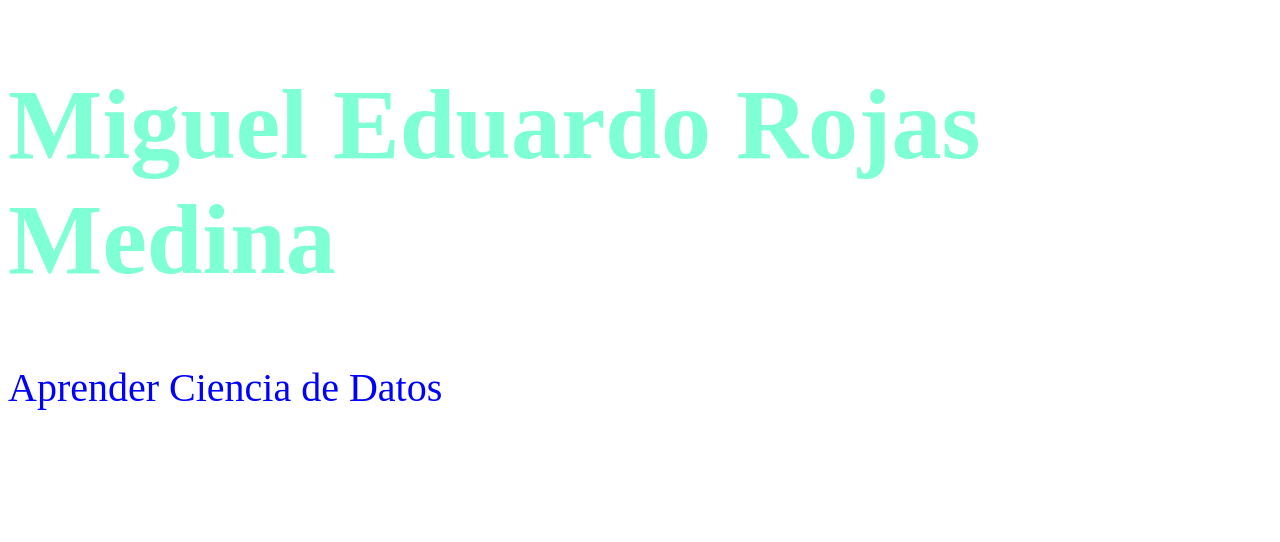
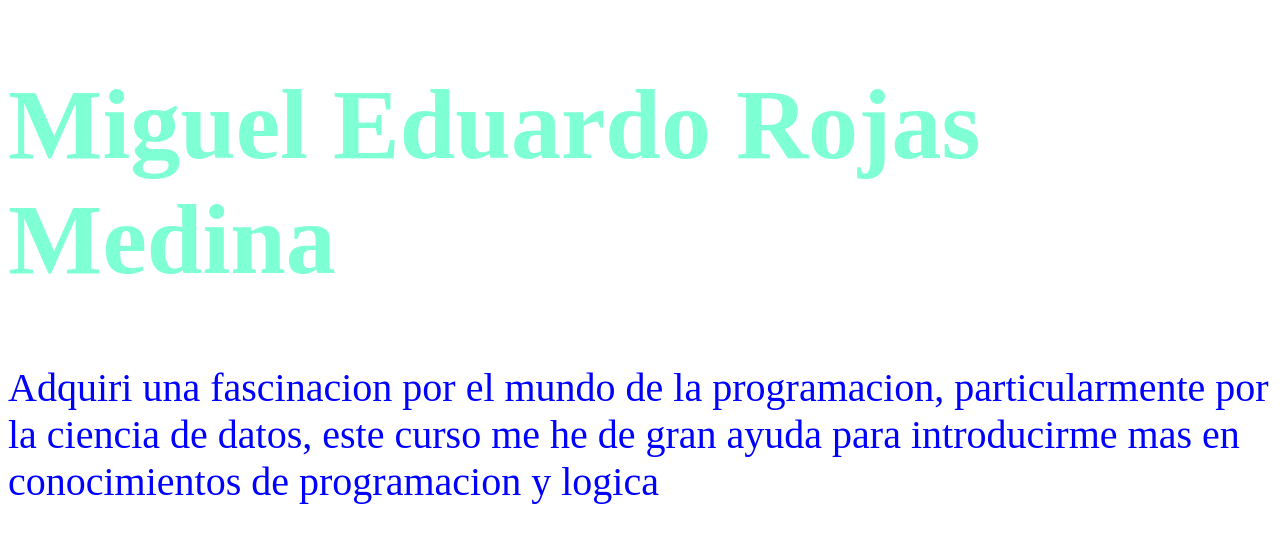
Before and after one commit to Migueerm/web_personal, a plain HTML site: page index.html in a window 1280 px wide. Drawn offline with Linux system fonts and the light colour scheme.

Commit message:
Update index.html

```diff
--- a/index.html
+++ b/index.html
@@ -6,6 +6,6 @@
     </head>
     <body>
         <h1> Miguel Eduardo Rojas Medina</h1>
-        <p> Aprender Ciencia de Datos </p>
+        <p> Adquiri una fascinacion por el mundo de la programacion, particularmente por la ciencia de datos, este curso me he de gran ayuda para introducirme mas en conocimientos de programacion y logica </p>
     </body>
 </html>
```
